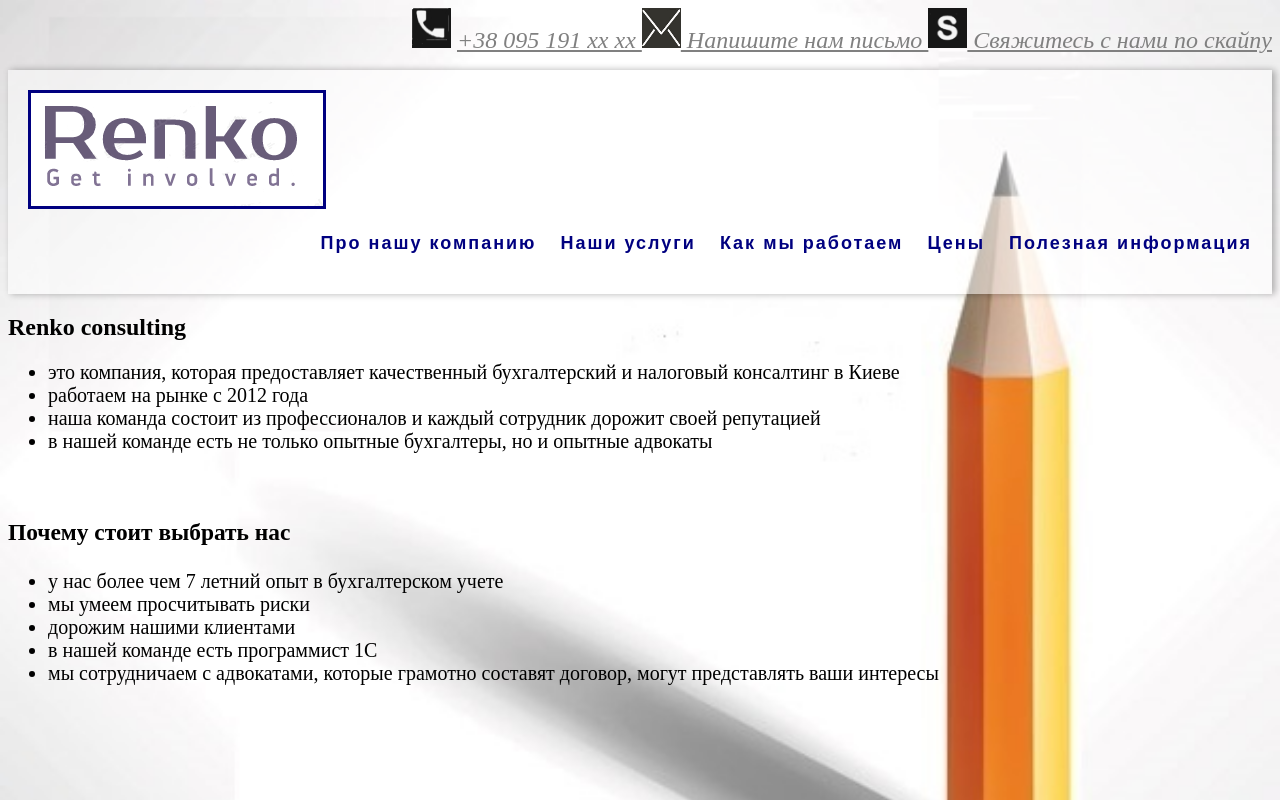
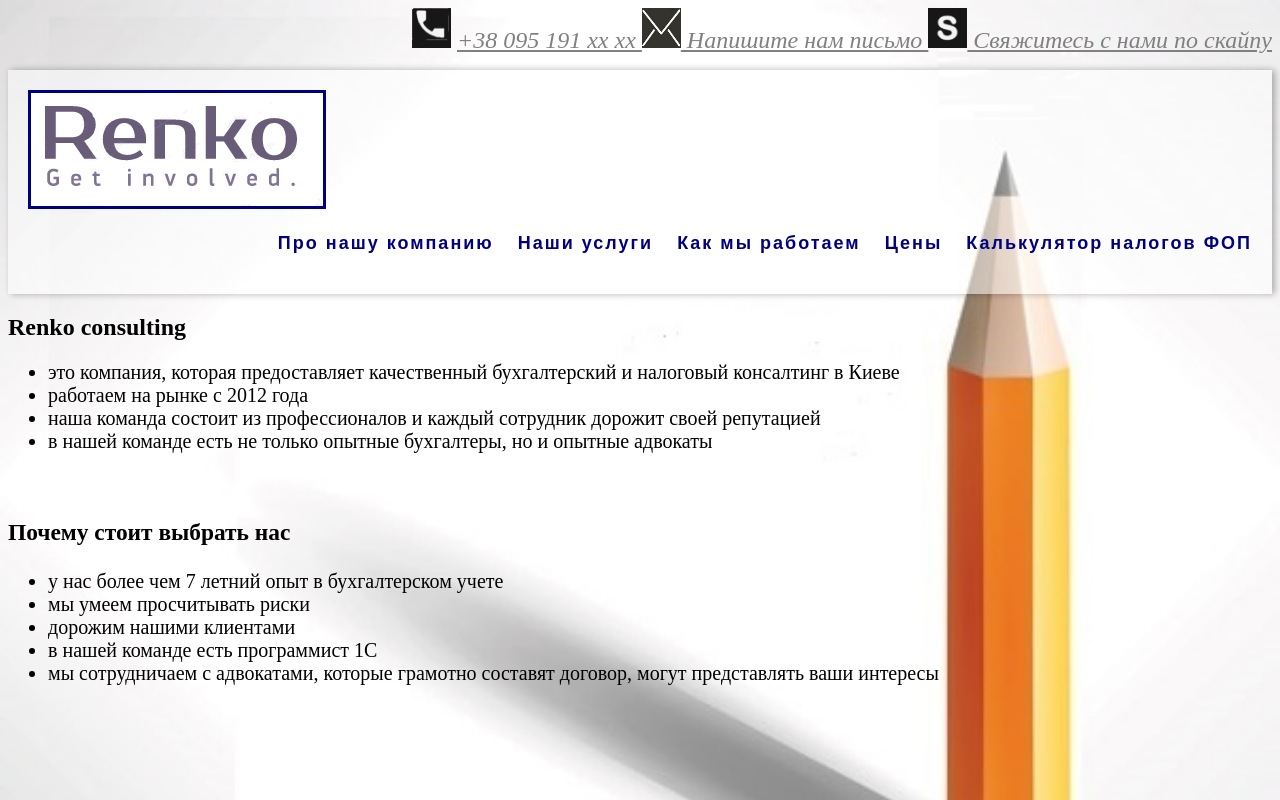
Before and after one commit to tatarenko245/AccountingWebsite, a plain HTML site: page index.html in a window 1280 px wide. Drawn offline with nearby package versions, Linux system fonts and the light colour scheme.

Commit message:
Rename button Полезная информация  and add href to index1.html

```diff
--- a/index.html
+++ b/index.html
@@ -45,7 +45,7 @@
                         <li><a href="">Наши услуги</a></li>
                         <li><a href="">Как мы работаем</a></li>
                         <li><a href="">Цены</a></li>
-                        <li> <a href="">Полезная информация</a></li>
+                        <li> <a href="index1.html">Калькулятор налогов ФОП</a></li>
                     </ul>
                 </nav>
 
```
